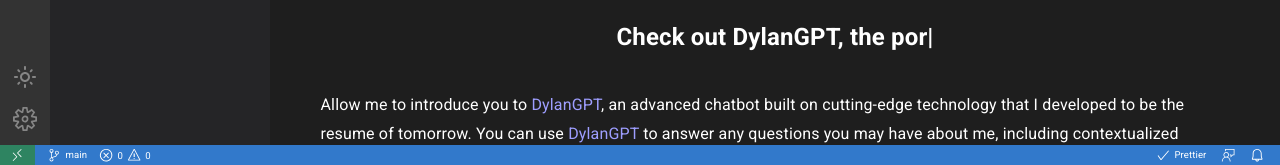
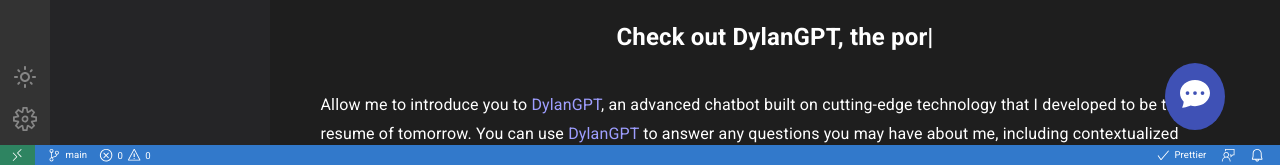
Before and after one commit to DKotzer/react-vscode-portfolio, a React (Create React App) app: page /#/ in a window 1280 px wide. Shown: the part 635-800 px from the top of the page. Built offline with nearby package versions, Linux system fonts and the light colour scheme.

Commit message:
chat bubble

```diff
--- a/public/style.css
+++ b/public/style.css
@@ -292,3 +292,31 @@
   width: 99%;
   max-width: 960px;
 }
+
+
+.chatButton {
+  text-decoration:none;
+  color: white;
+
+}
+
+.chatButton:hover {
+  scale:calc(105%);
+  color: rgb(116, 233, 116);
+}
+
+
+.chatInfo {
+  position: fixed;
+  bottom: 110px;
+  right: 20px;
+  display: none;
+  background-color: #333;
+  color: #fff;
+  padding: 7px 10px;
+  border-radius: 8px;
+  font-size:large;
+}
+.chatButton:hover ~ .chatInfo {
+  display: block;
+}
--- a/src/app/layout/App.tsx
+++ b/src/app/layout/App.tsx
@@ -6,7 +6,7 @@
   Grid,
   Stack,
   ThemeProvider,
-  Typography,
+  Typography
 } from "@mui/material";
 import { useEffect, useState } from "react";
 import AppTree from "./AppTree";
@@ -19,6 +19,7 @@
 import { pages } from "../pages/pages";
 import usePageTracking from "../hooks/usePageTracking";
 import { isBrowser } from "react-device-detect";
+import {BsFillChatDotsFill} from "react-icons/bs";
 
 interface Page {
   index: number;
@@ -239,9 +240,42 @@
               </Grid>
             </Grid>
           </Grid>
+          <Grid item>
+            <div style={{ position: "fixed", bottom: 20, right: 25 }}>
+              {/* Add your chatbot component here */}
+              <div
+                className='chatButton'
+                style={{
+                  padding: "15px",
+                  backgroundColor: "#3f51b5",
+                  color: "white",
+                  borderRadius: "50%",
+                  cursor: "pointer",
+                  marginRight: "30px",
+                  marginBottom: "15px",
+                }}
+              >
+                <a
+                  href='https://gpt.dylankotzer.com'
+                  target='_blank'
+                  className='chatButton'
+                >
+                  <BsFillChatDotsFill size={30} />
+                </a>
+              </div>
+              <div
+                className='chatInfo'
+              >
+                Chat with Dylan GPT
+              </div>
+            </div>
+          </Grid>
+
           <Grid item lg={12} md={12} sm={12} xs={12}>
             <Footer />
           </Grid>
+
+          {/* Add chatbot box here */}
         </Grid>
       </Container>
       {/* </Router> */}
```
